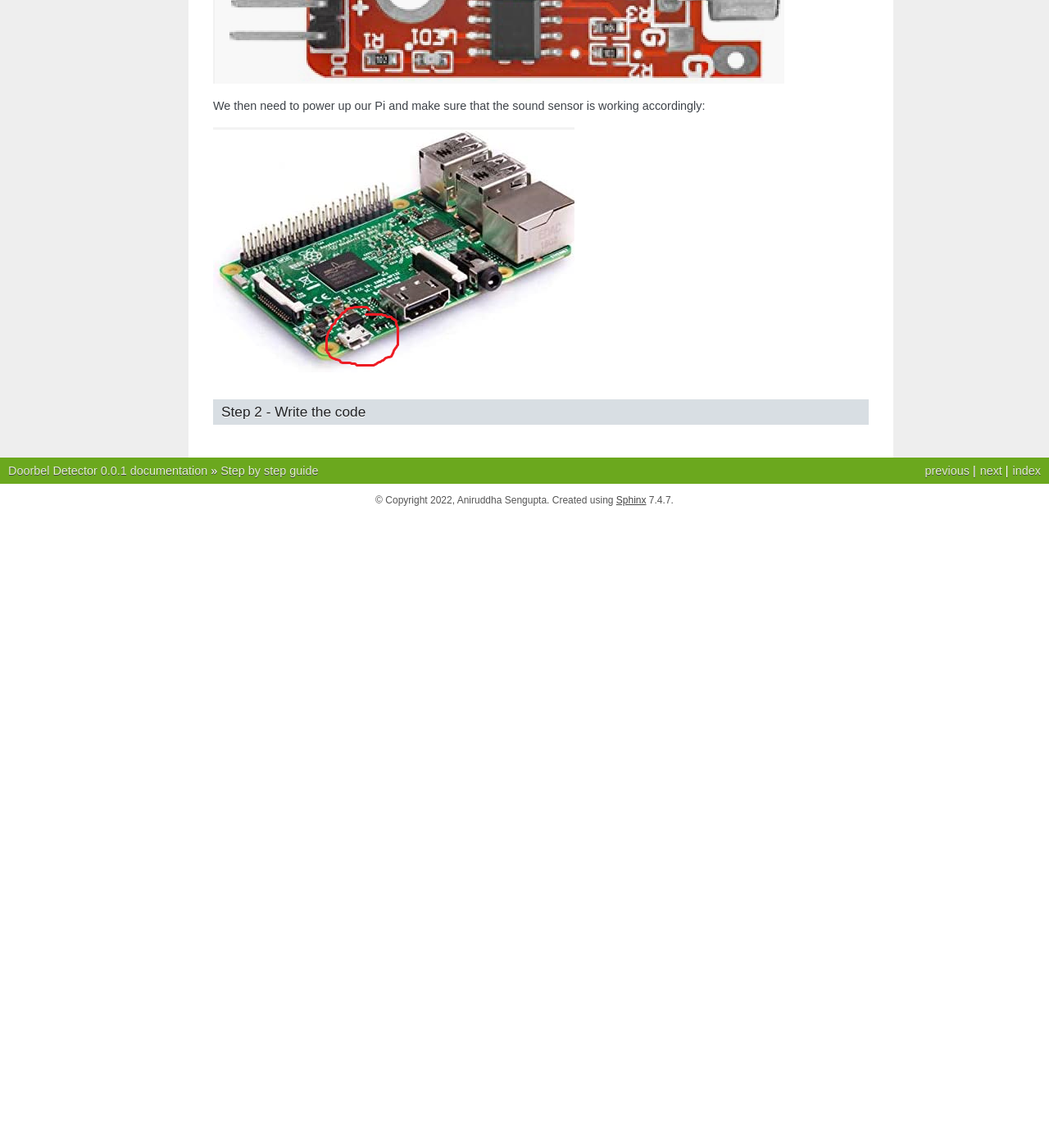
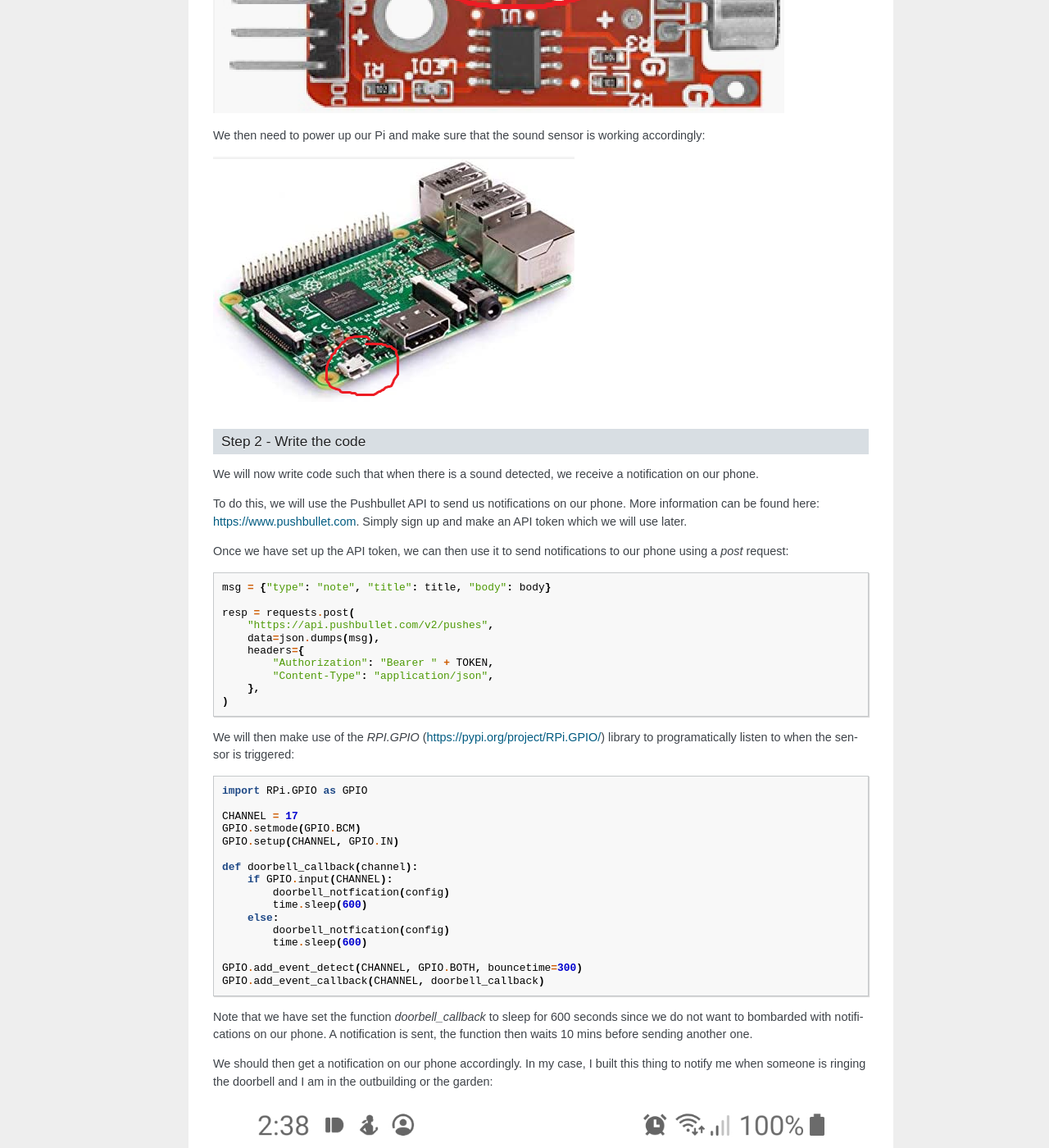
Before and after one commit to anisengupta/doorbell_detector, a Sphinx documentation site: the page built from docs/guide.rst, in a window 1280 px wide and 1400 px high, scrolled down 1785 px. Shown: the whole window at 82% size. Built offline with Sphinx 7.4.7, drawn with Linux system fonts in a browser that asks for light colours; before the commit the page ends 2415 px from its top, so only the background shows below that; some of the changed text lies outside the part shown.

Commit message:
Filled in docs - Guide - step 2 - write the code and drawbacks of this project

```diff
--- a/docs/guide.rst
+++ b/docs/guide.rst
@@ -25,6 +25,8 @@ I therefore bought the following items for the project:
 
 Process Guide
 -------------
+We will now outline the steps we took to complete this project, there were
+only two.
 
 Step 1 - Sort out the hardware
 ******************************
@@ -60,3 +62,72 @@ working accordingly:
 
 Step 2 - Write the code
 ***********************
+We will now write code such that when there is a sound detected, we receive
+a notification on our phone.
+
+To do this, we will use the Pushbullet API to send us notifications on our
+phone. More information can be found here: https://www.pushbullet.com. Simply
+sign up and make an API token which we will use later.
+
+Once we have set up the API token, we can then use it to send notifications to
+our phone using a `post` request::
+
+    msg = {"type": "note", "title": title, "body": body}
+
+    resp = requests.post(
+        "https://api.pushbullet.com/v2/pushes",
+        data=json.dumps(msg),
+        headers={
+            "Authorization": "Bearer " + TOKEN,
+            "Content-Type": "application/json",
+        },
+    )
+
+We will then make use of the `RPI.GPIO` (https://pypi.org/project/RPi.GPIO/)
+library to programatically listen to when the sensor is triggered::
+
+    import RPi.GPIO as GPIO
+
+    CHANNEL = 17
+    GPIO.setmode(GPIO.BCM)
+    GPIO.setup(CHANNEL, GPIO.IN)
+
+    def doorbell_callback(channel):
+        if GPIO.input(CHANNEL):
+            doorbell_notfication(config)
+            time.sleep(600)
+        else:
+            doorbell_notfication(config)
+            time.sleep(600)
+
+    GPIO.add_event_detect(CHANNEL, GPIO.BOTH, bouncetime=300)
+    GPIO.add_event_callback(CHANNEL, doorbell_callback)
+
+Note that we have set the function `doorbell_callback` to sleep for 600 seconds
+since we do not want to bombarded with notifications on our phone.
+A notification is sent, the function then waits 10 mins before sending another
+one.
+
+We should then get a notification on our phone accordingly. In my case,
+I built this thing to notify me when someone is ringing the doorbell and
+I am in the outbuilding or the garden:
+
+.. image:: ../images/example_notification.jpg
+
+
+Drawbacks
+---------
+
+There are a few drawbacks to this codebase and project, the first is that
+the sensor that is connected to the PI, only detects decibals and sends an
+alert accordingly.
+
+So is someone went near the Pi and shouted loudly, we would get alerted on our
+phone. If a dog also decided to bark loudly next to the Pi, the sensor would
+still pick this up. So a point of improvement would be to use more
+sophisticated methods to detect only the doorbell instead of all noises.
+We may need to employ ML models to do this properly.
+
+The second drawback is that the Pi now sits besides the doorbell, so if my dog,
+Slinky, was suddenly feeling adventures and decides to chew or even sniff the
+Pi; it might put the sensor out of alignment.
```
Also changed, not shown: images/example_notification.jpg (added), 7 other files.
